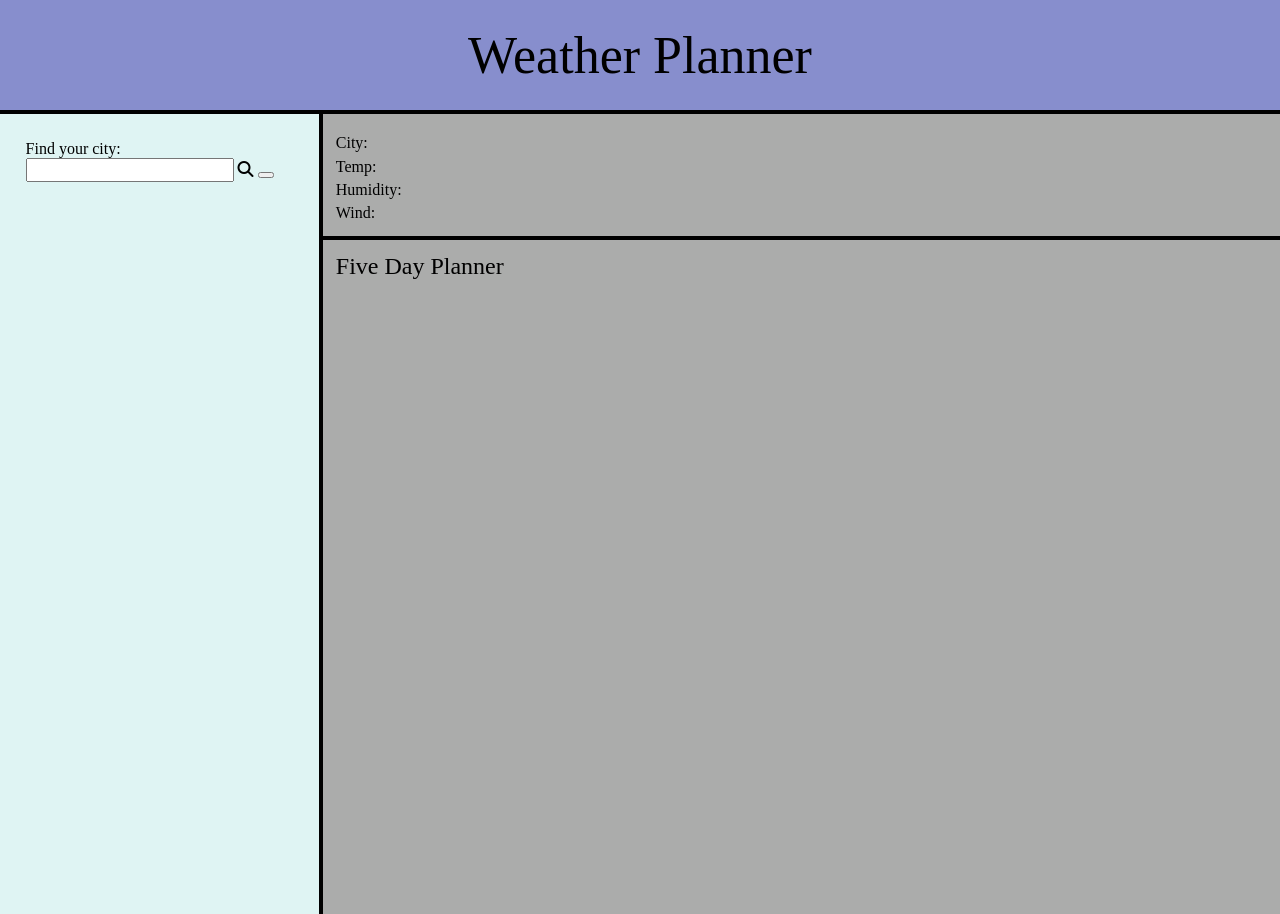
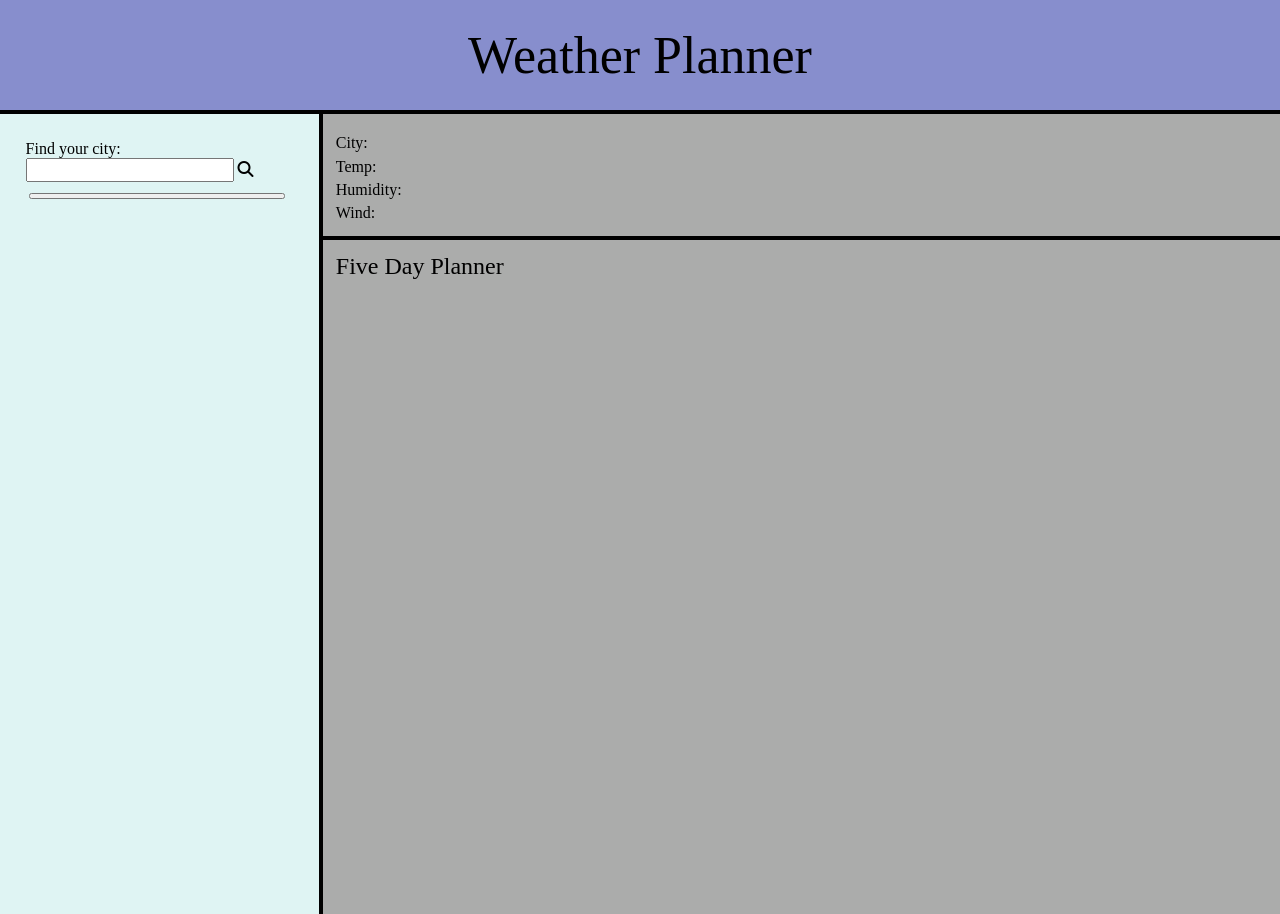
Before and after one commit to arussell36/weatherPlanner, a plain HTML site: page index.html in a window 1280 px wide. Both pictures are taken after a click on the icon 245 px from the left and 168 px from the top of the page. Drawn offline with nearby package versions, Linux system fonts and the light colour scheme; no server answers.

Commit message:
button rebuild

```diff
--- a/script.js
+++ b/script.js
@@ -26,7 +26,7 @@
       let cityWeather = `https://api.openweathermap.org/data/2.5/weather?q=${cityName}&units=imperial&appid=c5f6d6a76e97a0ca948994ffc65a9b3f`;
       let forecast = `https://api.openweathermap.org/data/2.5/forecast?q=${cityName},us&$cnt=5&units=imperial&appid=c5f6d6a76e97a0ca948994ffc65a9b3f`;
       // console.log(cityWeather);
-      let newCity = $("<button>").attr("id","prevSearch").attr("type","button").text(cityName);
+      let newCity = $("<button>").attr("id","prevSearch").attr("type","button").attr("class","cities").text(cityName);
       $(".bodyIndex").append(newCity);
       $(".forecast").html("");
 
--- a/style.css
+++ b/style.css
@@ -116,3 +116,8 @@
     background-color: white;
 
 }
+
+.cities {
+    width: 20vw;
+    margin: .25vw;
+}
```
